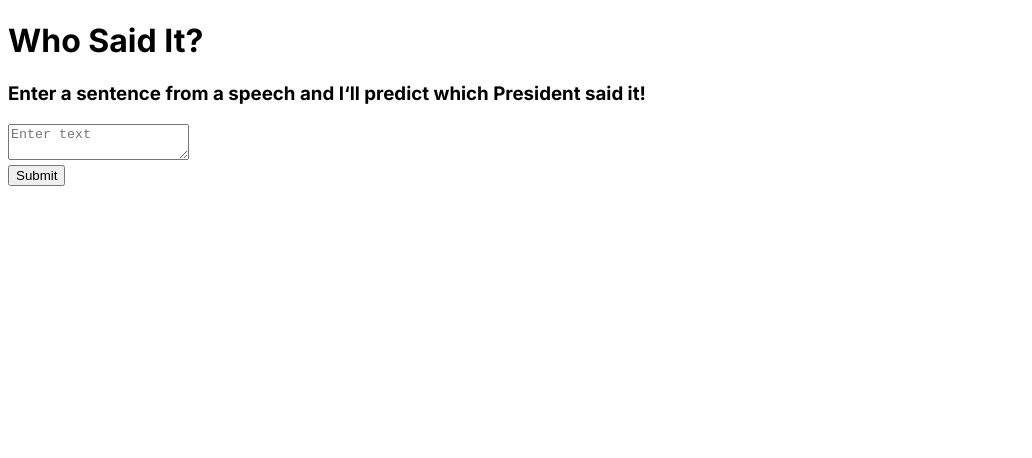
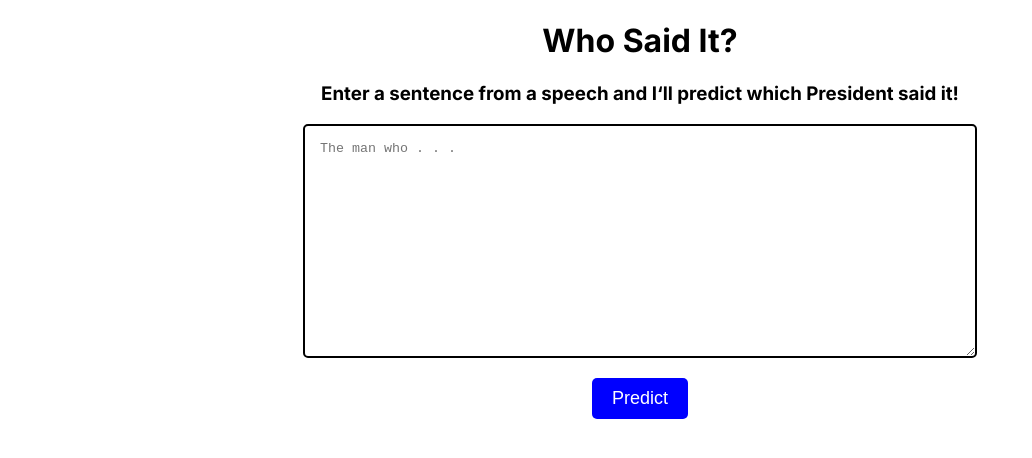
Before and after one commit to EddieJ03/president-classifier, a Next.js app: page / in a window 1280 px wide. Shown: the top 458 px of the page, without its empty margins (0-1032 px from the left). Built offline with nearby package versions, Linux system fonts and the light colour scheme.

Commit message:
improved UI

```diff
--- a/src/app/components/PredictForm.tsx
+++ b/src/app/components/PredictForm.tsx
@@ -20,7 +20,7 @@ const PredictForm = () => {
     setError(null);
 
     try {
-      const response = await axios.post('https://one56-pa2.onrender.com/predict', { text });
+      const response = await axios.post('https://edwjin-docker-classifier.hf.space/predict', { text });
       setResult(response.data);
     } catch (err) {
       setError('Error making prediction');
@@ -30,20 +30,71 @@ const PredictForm = () => {
   };
 
   return (
-    <div>
-      <form onSubmit={handleSubmit}>
+    <div
+      style={{
+        width: '100%',        // Set width to 100% of its container
+        height: '100%',       // Set height to 100% of its container
+        display: 'flex',      // Use flexbox layout
+        justifyContent: 'center',  // Center content horizontally
+        flexDirection: 'column',
+      }}
+    >
+      <form
+        style={{
+          display: 'flex',
+          justifyContent: 'center',
+          alignItems: 'center',
+          flexDirection: 'column'
+        }}
+        onSubmit={handleSubmit}
+      >
         <textarea
+          style={{
+            width: '50vw',
+            height: '25vh',
+            borderRadius: '5px',        // Slightly rounded corners
+            border: '2px solid black',  // Slightly thick black outline
+            padding: '15px',
+          }}
           value={text}
           onChange={(e) => setText(e.target.value)}
-          placeholder="Enter text"
+          placeholder="The man who . . ."
           required
         />
         <br/>
-        <button type="submit" disabled={loading}>
-          {loading ? 'Submitting...' : 'Submit'}
+        <button
+          id="submit-button"
+          style={{
+            fontSize: '18px', // Increase the font size to make it slightly bigger
+            padding: '10px 20px', // Increase padding for better spacing
+            backgroundColor: 'blue', // Light-blue background
+            color: 'white', // White text
+            border: 'none', // Remove default border
+            borderRadius: '5px', // Optional: add rounded corners
+            cursor: 'pointer', // Change cursor to pointer on hover
+            transition: 'background-color 0.3s' // Smooth transition for hover effect
+          }}
+          onMouseOver={() => { // Optional: Add hover effect
+            let buttonElem = document.getElementById('submit-button');
+
+            if(buttonElem !== null && buttonElem !== undefined) {
+              buttonElem.style.backgroundColor = 'deepskyblue';
+            }
+          }}
+          onMouseOut={() => { // Optional: Reset background color on mouse out
+            let buttonElem = document.getElementById('submit-button');
+
+            if(buttonElem !== null && buttonElem !== undefined) {
+              buttonElem.style.backgroundColor = 'blue';
+            }
+          }}
+          type="submit"
+          disabled={loading}
+        >
+          {loading ? 'Predicting...' : 'Predict'}
         </button>
       </form>
-      {result && <div>Prediction: {JSON.stringify(result)}</div>}
+      {result && <div style={{textAlign: 'center', marginTop: '15px'}}>Prediction: {JSON.stringify(result)}</div>}
       {error && <div style={{ color: 'red' }}>{error}</div>}
     </div>
   );
--- a/src/app/layout.tsx
+++ b/src/app/layout.tsx
@@ -4,7 +4,7 @@ import { Inter } from "next/font/google";
 const inter = Inter({ subsets: ["latin"] });
 
 export const metadata: Metadata = {
-  title: "Mini President Speech Classifier",
+  title: "President Speech Classifier",
 };
 
 export default function RootLayout({
--- a/src/app/page.tsx
+++ b/src/app/page.tsx
@@ -1,12 +1,12 @@
-import Head from 'next/head';
 import PredictForm from './components/PredictForm';
+import './styles/page.module.css';
 
 const Home = () => {
   return (
     <div>
       <main>
-        <h1>Who Said It?</h1>
-        <h3>Enter a sentence from a speech and I&lsquo;ll predict which President said it!</h3>
+        <h1 style={{textAlign: 'center'}}>Who Said It?</h1>
+        <h3 style={{textAlign: 'center'}}>Enter a sentence from a speech and I&lsquo;ll predict which President said it!</h3>
         <PredictForm />
       </main>
     </div>
```
Also changed, not shown: src/app/styles/page.module.css (added).
